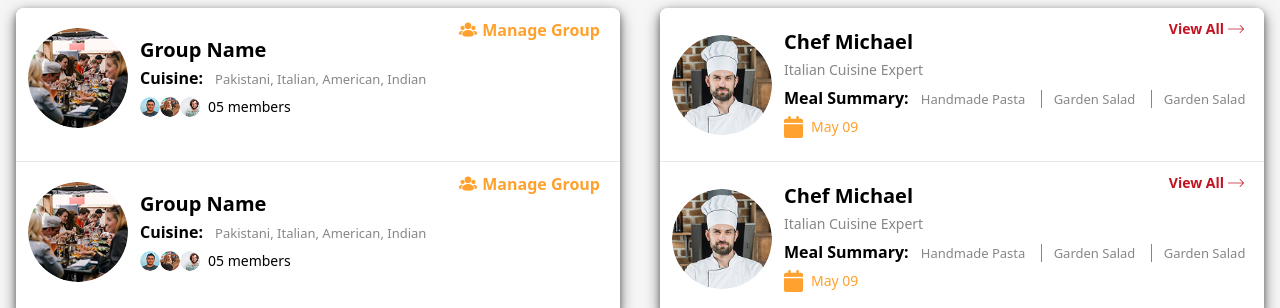
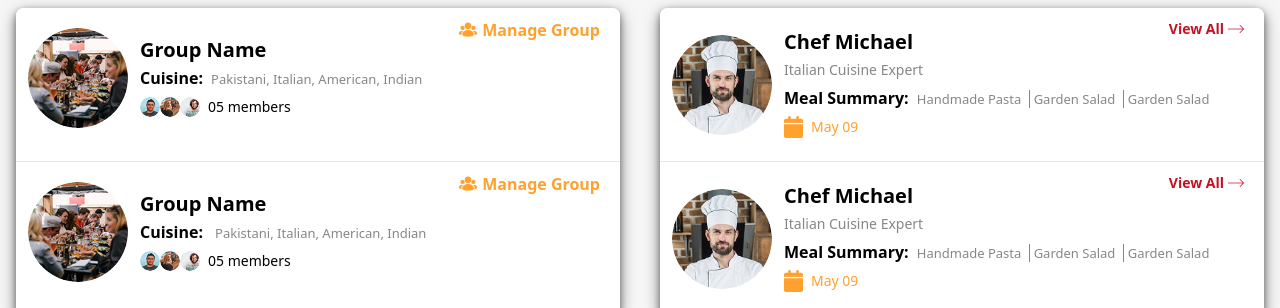
Before and after one commit to Procoderrs/Chef, a website: page src/index.html in a window 1280 px wide. Shown: the part 281-589 px from the top of the page. Drawn offline with nearby package versions, Linux system fonts and the light colour scheme.

Commit message:
files-changes

```diff
--- a/src/index.html
+++ b/src/index.html
@@ -94,7 +94,7 @@
 
 													<!-- Dish items in flex-row with left border -->
 													<span
-														class=" gap-x-3 ml-2 text-[12px] 2xl:text-[16px] md:text-[13px] text-[#878787] font-normal">
+														class=" gap-x-1 ml-1 text-[12px] 2xl:text-[16px] md:text-[13px] text-[#878787] font-normal">
 														Pakistani, Italian, American, Indian
 													</span>
 												</p>
@@ -232,11 +232,11 @@
   </span>
 
   <!-- Dish items container -->
-  <span class=" space-x-3 ml-2">
-    <span class="pr-3 border-r border-[#878787] text-[12px] 2xl:text-[16px] md:text-[13px] text-[#878787] font-normal">
+  <span class=" space-x-1 ml-1">
+    <span class="pr-1 border-r border-[#878787] text-[12px] 2xl:text-[16px] md:text-[13px] text-[#878787] font-normal">
       Handmade Pasta
     </span>
-    <span class="pr-3 border-r border-[#878787] text-[12px] 2xl:text-[16px] md:text-[13px] text-[#878787] font-normal">
+    <span class="pr-1 border-r border-[#878787] text-[12px] 2xl:text-[16px] md:text-[13px] text-[#878787] font-normal">
       Garden Salad
     </span>
     <span class="text-[12px] 2xl:text-[16px] md:text-[13px] text-[#878787] font-normal">
@@ -295,11 +295,11 @@
   </span>
 
   <!-- Dish items container -->
-  <span class=" space-x-3 ml-2">
-    <span class="pr-3 border-r border-[#878787] text-[12px] 2xl:text-[16px] md:text-[13px] text-[#878787] font-normal">
+  <span class=" space-x-1 ml-1">
+    <span class="pr-1 border-r border-[#878787] text-[12px] 2xl:text-[16px] md:text-[13px] text-[#878787] font-normal">
       Handmade Pasta
     </span>
-    <span class="pr-3 border-r border-[#878787] text-[12px] 2xl:text-[16px] md:text-[13px] text-[#878787] font-normal">
+    <span class="pr-1 border-r border-[#878787] text-[12px] 2xl:text-[16px] md:text-[13px] text-[#878787] font-normal">
       Garden Salad
     </span>
     <span class="text-[12px] 2xl:text-[16px] md:text-[13px] text-[#878787] font-normal">
```
Also changed, not shown: dist/index.html, dist/output.css, src/output.css.
